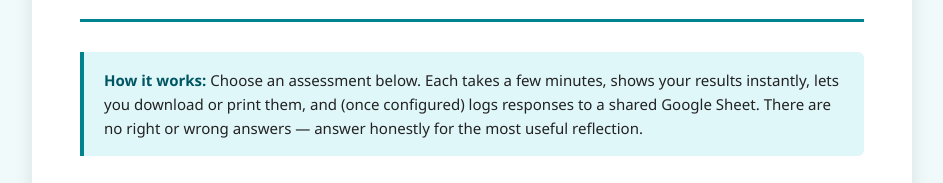
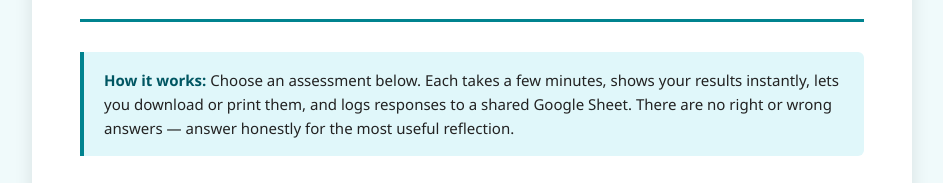
Before and after one commit to smrids/leadership-assessment, a website: page index.html in a window 1280 px wide. Shown: the part 285-468 px from the top of the page, without its empty margins (168-1111 px from the left). Drawn offline with Linux system fonts and the light colour scheme.

Commit message:
Remove draft note from intro text

```diff
--- a/index.html
+++ b/index.html
@@ -57,7 +57,7 @@
 
   <div class="intro">
     <strong>How it works:</strong> Choose an assessment below. Each takes a few minutes, shows your results instantly,
-    lets you download or print them, and (once configured) logs responses to a shared Google Sheet. There are no right
+    lets you download or print them, and logs responses to a shared Google Sheet. There are no right
     or wrong answers — answer honestly for the most useful reflection.
   </div>
 
```
